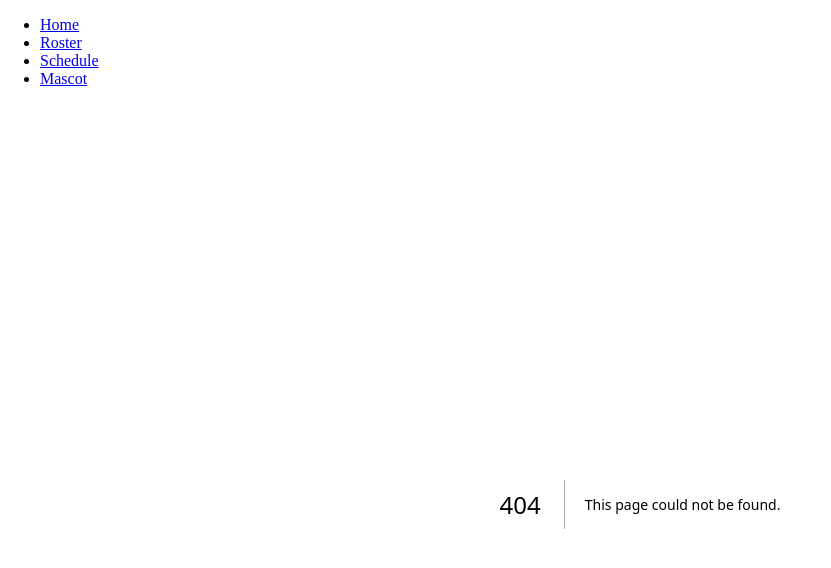
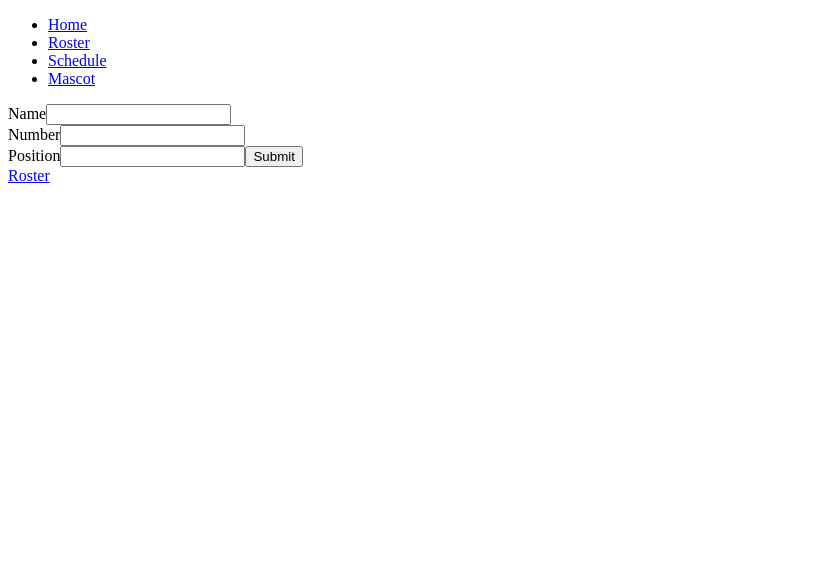
Before and after one commit to Teran2/sports-roster, a Next.js app: page /roster/new in a window 1280 px wide. Before the commit this address had no page. Shown: the top 568 px of the page, without its empty margins (0-831 px from the left). Built offline with nearby package versions, Linux system fonts and the light colour scheme.

Commit message:
new commit

```diff
--- a/app/data/playerAPI.js
+++ b/app/data/playerAPI.js
@@ -10,9 +10,11 @@ export const PlayerAPI = {
   all: function () {
     return this.players;
   },
+  addPlayer: function ({ number, name, position }) {
+    this.players.push({ number, name, position });
+  },
   get: function (id) {
     const isPlayer = (p) => p.number === id;
-
     return this.players.find(isPlayer);
   },
 }
--- a/app/mascot/page.js
+++ b/app/mascot/page.js
@@ -2,7 +2,8 @@
 const conure = {
   name: 'Green Cheek Conure',
   src: 'https://www.thesprucepets.com/thmb/kaI1sCUfTUj1o8SwvA47rPFJwdc=/2121x0/filters:no_upscale():strip_icc()/GettyImages-568869691-58a6ebd43df78c345b6246bf.jpg',
-  width:'800px'
+  height: '350px',
+  width:'700px'
 }
 
 export default function Mascot() {
@@ -10,7 +11,7 @@ export default function Mascot() {
     <main>
       <div>
         <h1>{conure.name}</h1>
-        <img src={conure.src} width={conure.width}/>
+        <img src={conure.src} height={conure.height} width={conure.width}/>
       </div>
     </main>
   );
--- /dev/null
+++ b/app/roster/new/page.js
@@ -0,0 +1,64 @@
+'use client';
+import { PlayerAPI } from "@/app/data/playerAPI";
+import { useState } from "react";
+import { useRouter } from "next/navigation";
+import Link from "next/link";
+
+export default function AddPlayer() {
+  const [name, setName] = useState(null);
+  const [number, setNumber] = useState(null);
+  const [position, setPosition] = useState(null);
+  const router = useRouter();
+
+  const handleSubmitPlayerClick = () => {
+    PlayerAPI.addPlayer({
+      name,
+      number,
+      position
+    });
+    router.push('/roster');
+  }
+
+  return (
+    <div>
+      <form>
+        <label>Name</label>
+        <input
+          type="text"
+          className="form-control"
+          onChange={(event) =>
+            setName(parseInt(event.target.value))
+          }
+        />
+
+        <br />
+
+        <label>Number</label>
+        <input
+          type="text"
+          className="form-control"
+          onChange={(event) =>
+            setNumber(parseInt(event.target.value, 10))
+          }
+        />
+
+        <br />
+
+        <label>Position</label>
+        <input
+          type="text"
+          className="form-control"
+          onChange={(event) =>
+            setPosition(parseInt(event.target.value))
+          }
+        />
+
+        <button type="button" onClick={handleSubmitPlayerClick}>
+          Submit
+        </button>
+      </form>
+
+      <Link href='/roster'>Roster</Link>
+    </div>
+  );
+}
```
Also changed, not shown: app/roster/[id]/page.js (added, +25 -0 lines), package.json (+5 -4 lines), 1 other file (tests, documents, lock files or other folders).
